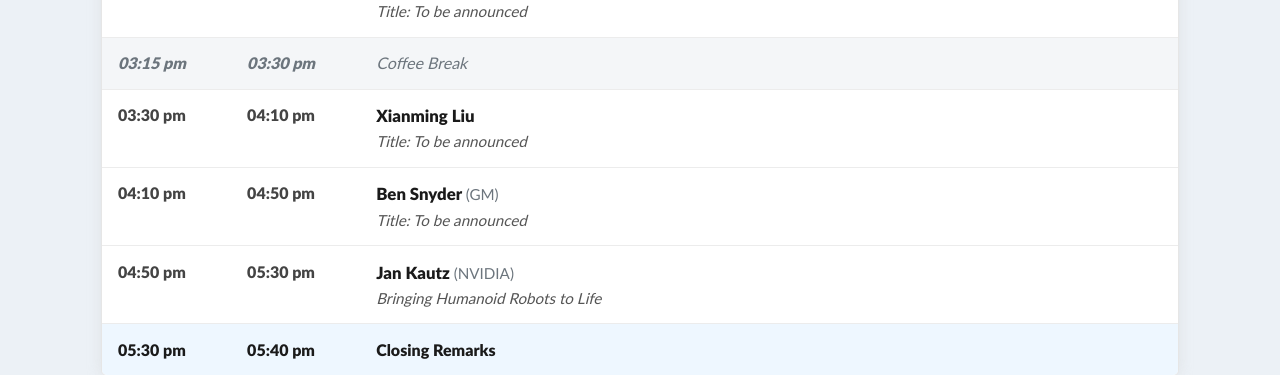
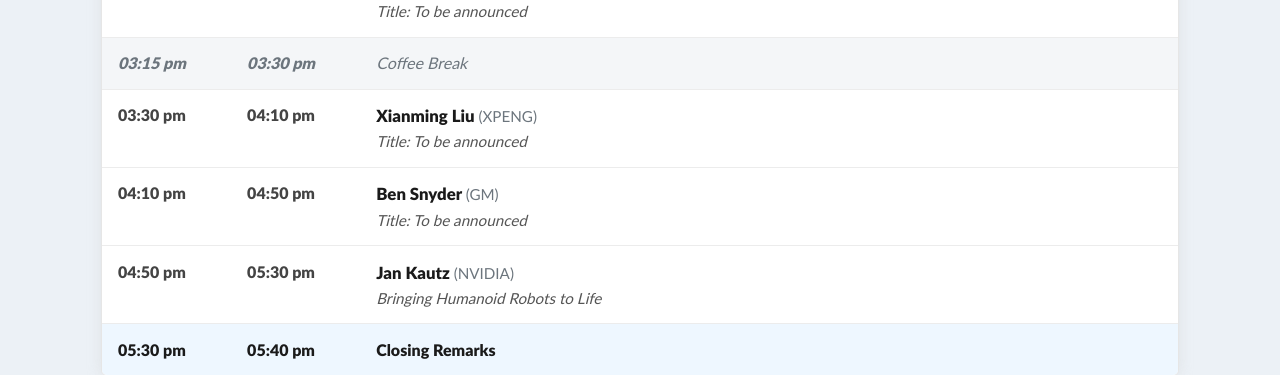
Before and after one commit to WDFM-EAI/CVPR26, a Flask app: template templates/index.html in a window 1280 px wide. Shown: the part 1481-1856 px from the top of the page. Run offline with Flask 3, Linux system fonts and the light colour scheme; the template is opened without the code that fills it, so the values that code supplies are empty; parts of the project's set-up code (start-up, migrations or seed data) failed here and were passed over; some libraries are stand-ins or nearby versions.

Commit message:
Add XPENG affiliation for Xianming Liu in program schedule
Co-Authored-By: Claude Opus 4.7 (1M context) <noreply@anthropic.com>

```diff
--- a/docs/index.html
+++ b/docs/index.html
@@ -543,7 +543,7 @@ Feel free to cite MiniConf:
             <td class="program-time">03:30 pm</td>
             <td class="program-time">04:10 pm</td>
             <td class="program-desc">
-              <div class="program-speaker">Xianming Liu</div>
+              <div class="program-speaker">Xianming Liu <span class="program-affiliation">(XPENG)</span></div>
               <div class="program-title">Title: To be announced</div>
             </td>
           </tr>
--- a/templates/index.html
+++ b/templates/index.html
@@ -136,7 +136,7 @@
             <td class="program-time">03:30 pm</td>
             <td class="program-time">04:10 pm</td>
             <td class="program-desc">
-              <div class="program-speaker">Xianming Liu</div>
+              <div class="program-speaker">Xianming Liu <span class="program-affiliation">(XPENG)</span></div>
               <div class="program-title">Title: To be announced</div>
             </td>
           </tr>
```
